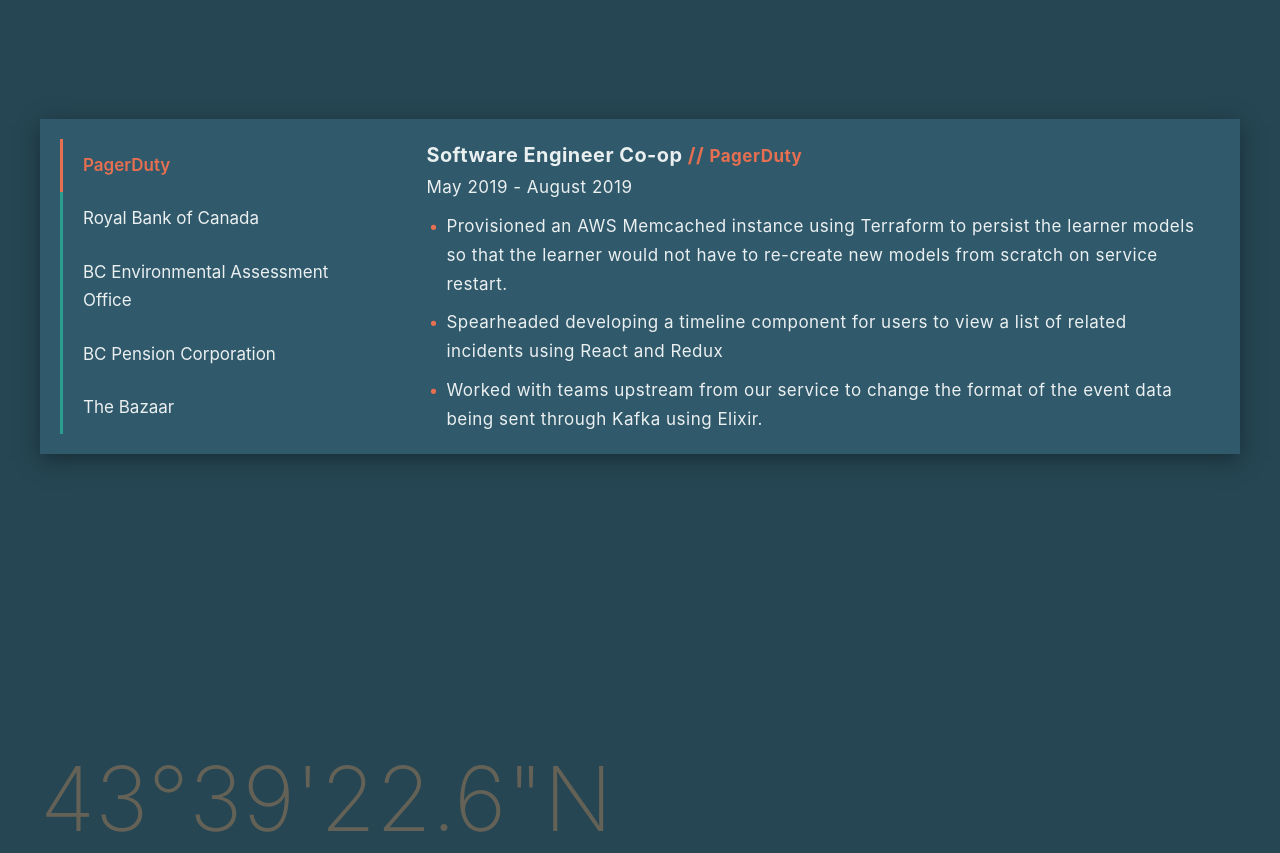
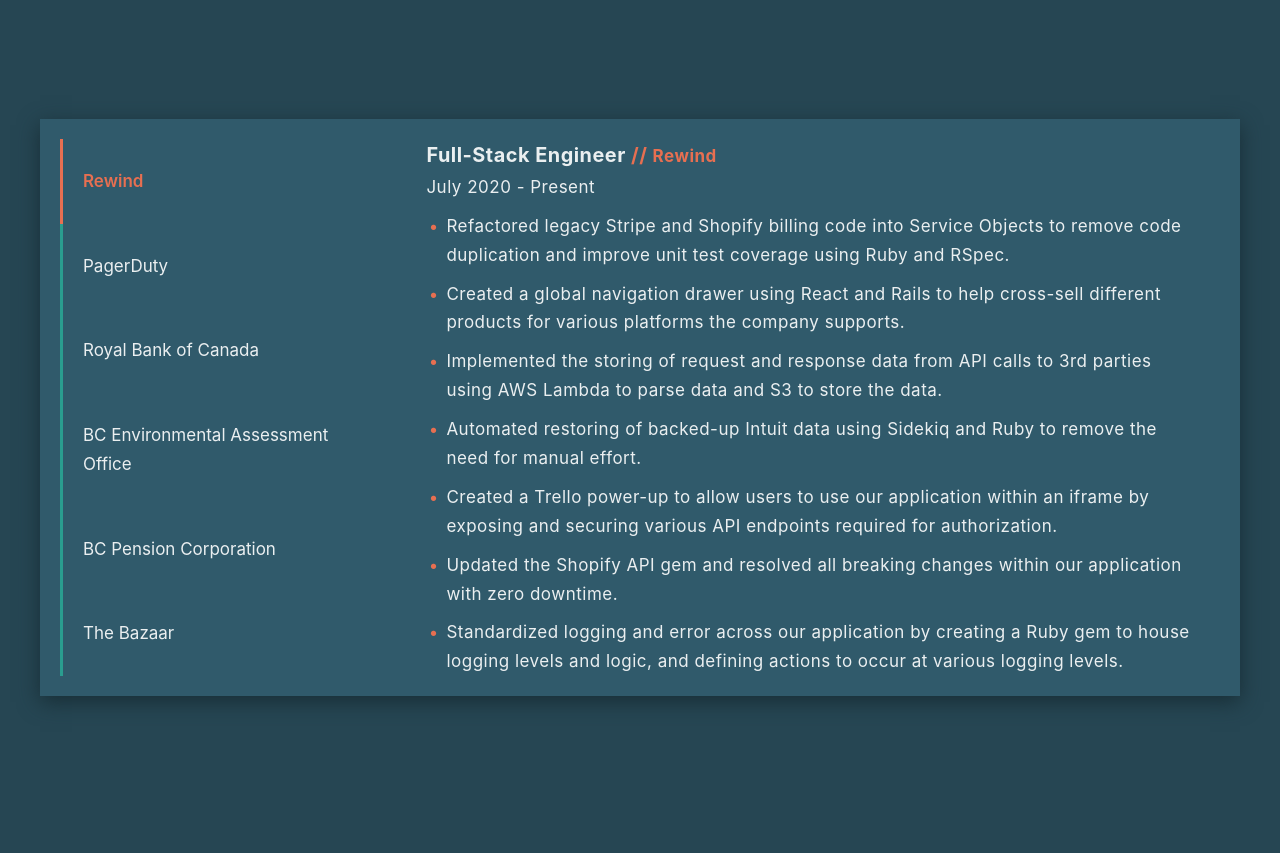
Before and after one commit to btzc/personal-website-v3, a React (Create React App) app: page / in a window 1280 px wide. Shown: the part 1080-1933 px from the top of the page. Built offline with nearby package versions, Linux system fonts and the light colour scheme.

Commit message:
updated work list and resume

```diff
--- a/src/components/work-list-tabs/work-list-tabs.component.jsx
+++ b/src/components/work-list-tabs/work-list-tabs.component.jsx
@@ -5,6 +5,7 @@ import './work-list-tabs.styles.scss';
 const WorkListTabs = () => {
   const handleClick = (e) => {
     const id_map = {
+      'Rewind': 'rewind',
       'PagerDuty': 'pagerduty',
       'Royal Bank of Canada': 'rbc',
       'BC Environmental Assessment Office': 'eao',
@@ -25,7 +26,8 @@ const WorkListTabs = () => {
   return (
     <div className='work-list-tabs'>
       <ul className='work-list-tabs--selection'>
-        <li className='work-list-tabs--selection__tab active' onClick={handleClick}>PagerDuty</li>
+        <li className='work-list-tabs--selection__tab active' onClick={handleClick}>Rewind</li>
+        <li className='work-list-tabs--selection__tab' onClick={handleClick}>PagerDuty</li>
         <li className='work-list-tabs--selection__tab' onClick={handleClick}>Royal Bank of Canada</li>
         <li className='work-list-tabs--selection__tab' onClick={handleClick}>BC Environmental Assessment Office</li>
         <li className='work-list-tabs--selection__tab' onClick={handleClick}>BC Pension Corporation</li>
--- a/src/pages/work/work.data.js
+++ b/src/pages/work/work.data.js
@@ -1,5 +1,21 @@
 const WORK_DATA = {
   jobs: [
+    {
+      "id": "rewind",
+      "company": "Rewind",
+      "url": "https://www.rewind.com",
+      "title": "Full-Stack Engineer",
+      "dates": "July 2020 - Present",
+      "bullets": [
+        'Refactored legacy Stripe and Shopify billing code into Service Objects to remove code duplication and improve unit test coverage using Ruby and RSpec.',
+        'Created a global navigation drawer using React and Rails to help cross-sell different products for various platforms the company supports.',
+        'Implemented the storing of request and response data from API calls to 3rd parties using AWS Lambda to parse data and S3 to store the data.',
+        'Automated restoring of backed-up Intuit data using Sidekiq and Ruby to remove the need for manual effort.',
+        'Created a Trello power-up to allow users to use our application within an iframe by exposing and securing various API endpoints required for authorization.',
+        'Updated the Shopify API gem and resolved all breaking changes within our application with zero downtime.',
+        'Standardized logging and error across our application by creating a Ruby gem to house logging levels and logic, and defining actions to occur at various logging levels.'
+      ]
+    },
     {
       "id": "pagerduty",
       "company": "PagerDuty",
```
Also changed, not shown: 1 other file (tests, documents, lock files or other folders).
